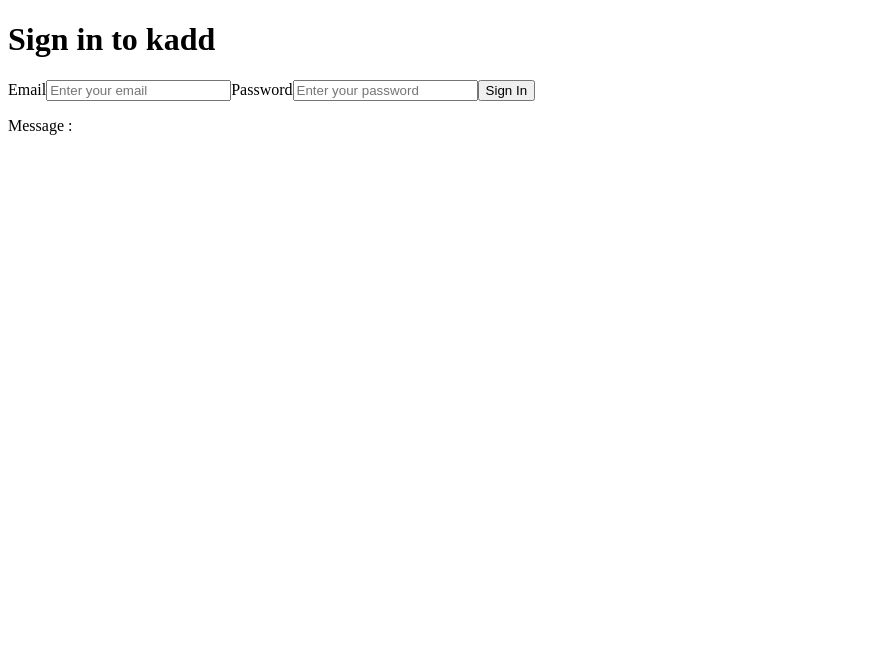
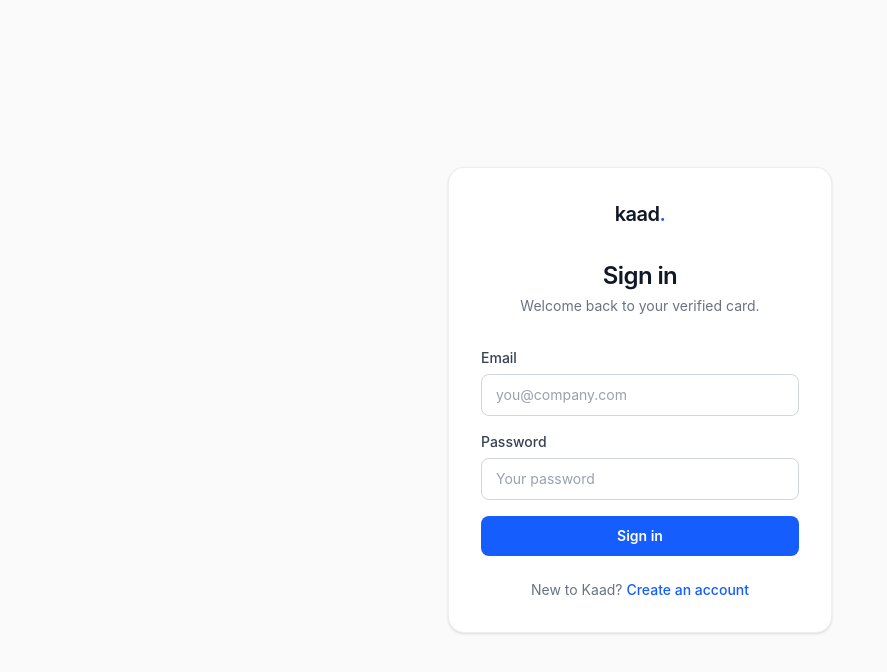
Before and after one commit to ToluwaDavid/kaad-web, an Angular app: page /login in a window 1280 px wide. Shown: the top 672 px of the page, without its empty margins (0-887 px from the left). Built offline with nearby package versions, Linux system fonts and the light colour scheme.

Commit message:
feat(login): style login page with Tailwind - add Tailwind v4 via PostCSS, move global entry to styles.css - centered card layout, blue accent, clean inputs and focus states - keep existing signal bindings and Auth service wiring intact

```diff
--- a/angular.json
+++ b/angular.json
@@ -30,7 +30,7 @@
               }
             ],
             "styles": [
-              "src/styles.scss"
+              "src/styles.css"
             ]
           },
           "configurations": {
--- a/package.json
+++ b/package.json
@@ -17,7 +17,10 @@
     "@angular/forms": "^21.2.0",
     "@angular/platform-browser": "^21.2.0",
     "@angular/router": "^21.2.0",
+    "@tailwindcss/postcss": "^4.3.3",
+    "postcss": "^8.5.29",
     "rxjs": "~7.8.0",
+    "tailwindcss": "^4.3.3",
     "tslib": "^2.3.0"
   },
   "devDependencies": {
--- a/src/app/features/login/login.html
+++ b/src/app/features/login/login.html
@@ -1,25 +1,70 @@
-<form (submit)="onSubmit(); $event.preventDefault()">
-    <h1>Sign in to kadd</h1>
+<!-- Full-height, centered on a soft near-white background -->
+<main class="min-h-screen flex items-center justify-center bg-[#fafafa] px-4">
 
+  <!-- The card: white, rounded, subtle border + shadow, generous padding -->
+  <div class="w-full max-w-sm bg-white rounded-2xl border border-gray-200/70 shadow-sm p-8">
 
-    <label for="email" >Email</label>
+    <!-- Brand mark -->
+    <div class="mb-8 text-center">
+      <span class="text-xl font-semibold tracking-tight text-gray-900">kaad<span class="text-blue-600">.</span></span>
+    </div>
+
+    <!-- Heading -->
+    <h1 class="text-2xl font-semibold tracking-tight text-gray-900 text-center">Sign in</h1>
+    <p class="mt-1 text-sm text-gray-500 text-center">Welcome back to your verified card.</p>
+
+    <!-- The form (bindings unchanged from before) -->
+    <form (submit)="onSubmit(); $event.preventDefault()" class="mt-8 space-y-4">
+
+      <!-- Email -->
+      <div>
+        <label for="email" class="block text-sm font-medium text-gray-700 mb-1.5">Email</label>
         <input
           id="email"
           type="email"
           [value]="email()"
           (input)="email.set($any($event.target).value)"
-      placeholder="Enter your email"
+          placeholder="you@company.com"
+          class="w-full rounded-lg border border-gray-300 px-3.5 py-2.5 text-sm text-gray-900
+                 placeholder-gray-400 focus:outline-none focus:border-blue-600
+                 focus:ring-2 focus:ring-blue-600/15 transition"
         />
+      </div>
 
-       <label for="password">Password</label>
+      <!-- Password -->
+      <div>
+        <label for="password" class="block text-sm font-medium text-gray-700 mb-1.5">Password</label>
         <input
           id="password"
           type="password"
           [value]="password()"
           (input)="password.set($any($event.target).value)"
-        placeholder="Enter your password"
+          placeholder="Your password"
+          class="w-full rounded-lg border border-gray-300 px-3.5 py-2.5 text-sm text-gray-900
+                 placeholder-gray-400 focus:outline-none focus:border-blue-600
+                 focus:ring-2 focus:ring-blue-600/15 transition"
         />
-         <button type="submit">Sign In </button>
+      </div>
+
+      <!-- Submit -->
+      <button
+        type="submit"
+        class="w-full rounded-lg bg-blue-600 py-2.5 text-sm font-semibold text-white
+               hover:bg-blue-700 active:scale-[.99] transition">
+        Sign in
+      </button>
     </form>
 
-<p>Message : {{ message() }}</p>
+    <!-- Result message (only shows when there's a message) -->
+    @if (message()) {
+      <p class="mt-4 text-center text-sm text-gray-600">{{ message() }}</p>
+    }
+
+    <!-- Footer link -->
+    <p class="mt-6 text-center text-sm text-gray-500">
+      New to Kaad?
+      <a href="#" class="font-medium text-blue-600 hover:underline">Create an account</a>
+    </p>
+
+  </div>
+</main>
--- /dev/null
+++ b/src/styles.css
@@ -0,0 +1 @@
+@import "tailwindcss";
--- a/src/styles.scss
+++ b/src/styles.scss
@@ -1 +1,2 @@
 /* You can add global styles to this file, and also import other style files */
+@import "tailwindcss";
```
Also changed, not shown: .postcssrc.json (added), 1 other file (tests, documents, lock files or other folders). Lines whose indentation alone changed are shown as unchanged.
